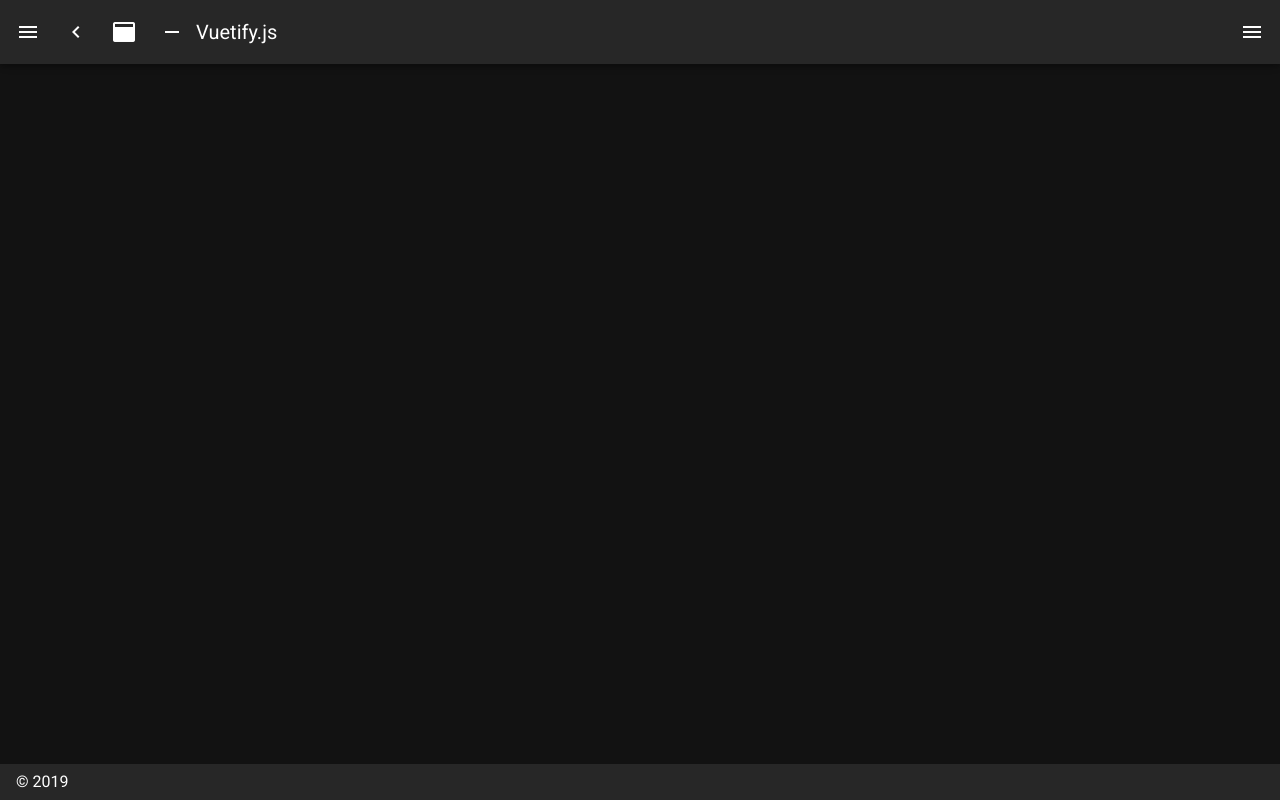
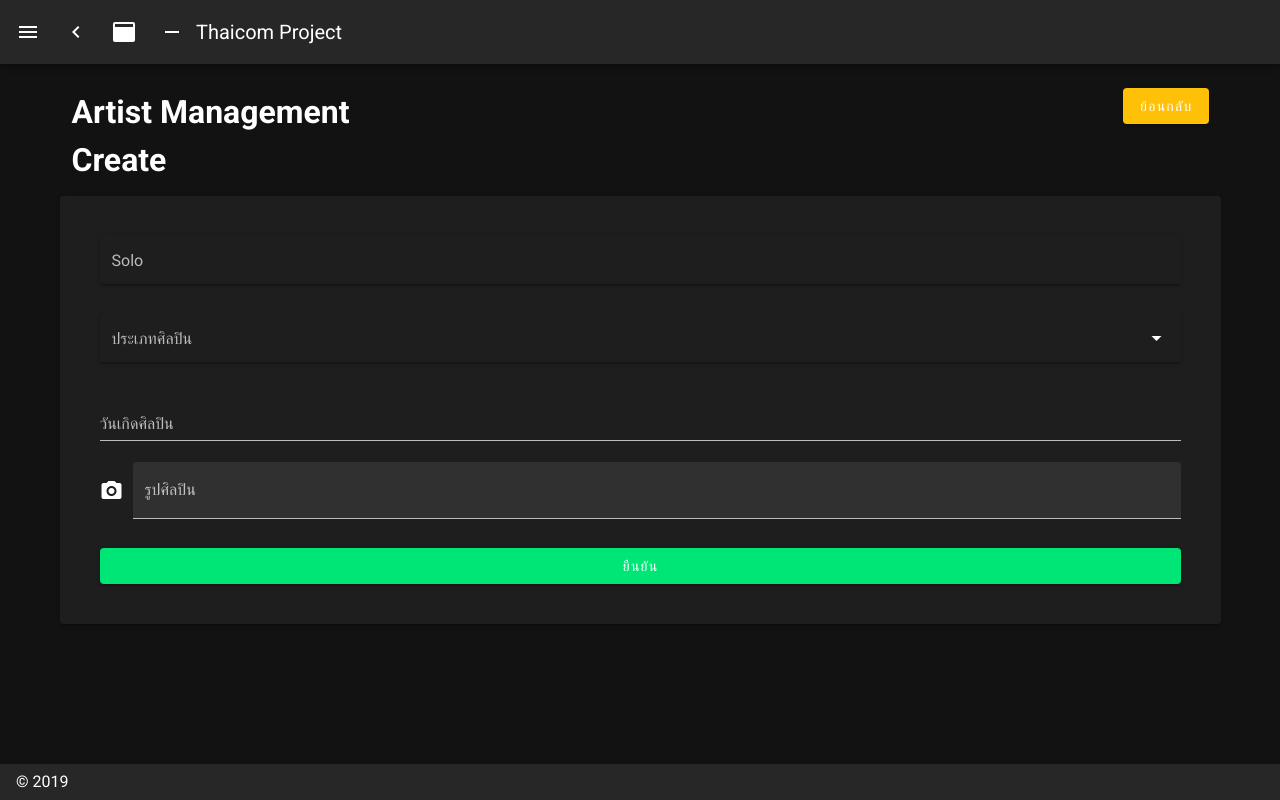
Before and after one commit to KkyJim12/freelance-artist-management, a Nuxt app: page /artist/create in a window 1280 px wide. Before the commit this address had no page. Built offline with nearby package versions, Linux system fonts and the light colour scheme.

Commit message:
Theme Setting !!
Theme Setting !!

```diff
--- a/layouts/default.vue
+++ b/layouts/default.vue
@@ -24,65 +24,25 @@
         </v-list-item>
       </v-list>
     </v-navigation-drawer>
-    <v-app-bar
-      :clipped-left="clipped"
-      fixed
-      app
-    >
+    <v-app-bar :clipped-left="clipped" fixed app>
       <v-app-bar-nav-icon @click.stop="drawer = !drawer" />
-      <v-btn
-        icon
-        @click.stop="miniVariant = !miniVariant"
-      >
-        <v-icon>mdi-{{ `chevron-${miniVariant ? 'right' : 'left'}` }}</v-icon>
+      <v-btn icon @click.stop="miniVariant = !miniVariant">
+        <v-icon>mdi-{{ `chevron-${miniVariant ? "right" : "left"}` }}</v-icon>
       </v-btn>
-      <v-btn
-        icon
-        @click.stop="clipped = !clipped"
-      >
+      <v-btn icon @click.stop="clipped = !clipped">
         <v-icon>mdi-application</v-icon>
       </v-btn>
-      <v-btn
-        icon
-        @click.stop="fixed = !fixed"
-      >
+      <v-btn icon @click.stop="fixed = !fixed">
         <v-icon>mdi-minus</v-icon>
       </v-btn>
       <v-toolbar-title v-text="title" />
-      <v-spacer />
-      <v-btn
-        icon
-        @click.stop="rightDrawer = !rightDrawer"
-      >
-        <v-icon>mdi-menu</v-icon>
-      </v-btn>
     </v-app-bar>
     <v-content>
       <v-container>
         <nuxt />
       </v-container>
     </v-content>
-    <v-navigation-drawer
-      v-model="rightDrawer"
-      :right="right"
-      temporary
-      fixed
-    >
-      <v-list>
-        <v-list-item @click.native="right = !right">
-          <v-list-item-action>
-            <v-icon light>
-              mdi-repeat
-            </v-icon>
-          </v-list-item-action>
-          <v-list-item-title>Switch drawer (click me)</v-list-item-title>
-        </v-list-item>
-      </v-list>
-    </v-navigation-drawer>
-    <v-footer
-      :fixed="fixed"
-      app
-    >
+    <v-footer :fixed="fixed" app>
       <span>&copy; 2019</span>
     </v-footer>
   </v-app>
@@ -90,28 +50,33 @@
 
 <script>
 export default {
-  data () {
+  data() {
     return {
       clipped: false,
       drawer: false,
       fixed: false,
       items: [
         {
-          icon: 'mdi-apps',
-          title: 'Welcome',
-          to: '/'
+          icon: "mdi-account",
+          title: "Artist Management",
+          to: "/artist"
         },
         {
-          icon: 'mdi-chart-bubble',
-          title: 'Inspire',
-          to: '/inspire'
+          icon: "mdi-checkbox-marked",
+          title: "Mission Management",
+          to: "/mission"
+        },
+        {
+          icon: "mdi-video",
+          title: "Video Management",
+          to: "/video"
         }
       ],
       miniVariant: false,
       right: true,
       rightDrawer: false,
-      title: 'Vuetify.js'
-    }
+      title: "Thaicom Project"
+    };
   }
-}
+};
 </script>
--- /dev/null
+++ b/pages/artist/create.vue
@@ -0,0 +1,67 @@
+<template>
+  <v-layout>
+    <v-flex xs12 sm12 md12>
+      <v-container>
+        <v-row>
+          <v-col>
+            <h1>Artist Management Create</h1>
+          </v-col>
+          <v-spacer></v-spacer>
+          <v-col class="text-right">
+            <nuxt-link to="/artist"
+              ><v-btn color="warning">ย้อนกลับ</v-btn></nuxt-link
+            >
+          </v-col>
+        </v-row>
+      </v-container>
+      <v-card class="pa-10">
+        <v-form ref="form" v-model="valid" :lazy-validation="lazy">
+          <v-text-field
+            label="Solo"
+            placeholder="ชื่อศิลปิน"
+            solo
+          ></v-text-field>
+          <v-select :items="items" label="ประเภทศิลปิน" solo></v-select>
+          <v-menu
+            ref="menu"
+            v-model="menu"
+            :close-on-content-click="false"
+            :return-value.sync="date"
+            transition="scale-transition"
+            offset-y
+            min-width="290px"
+          >
+            <template v-slot:activator="{ on }">
+              <v-text-field
+                v-model="date"
+                label="วันเกิดศิลปิน"
+                v-on="on"
+              ></v-text-field>
+            </template>
+            <v-date-picker v-model="date" no-title scrollable>
+              <v-spacer></v-spacer>
+              <v-btn text color="primary" @click="menu = false">Cancel</v-btn>
+              <v-btn text color="primary" @click="$refs.menu.save(date)"
+                >OK</v-btn
+              >
+            </v-date-picker>
+          </v-menu>
+          <v-file-input
+            label="รูปศิลปิน"
+            filled
+            prepend-icon="mdi-camera"
+          ></v-file-input>
+          <v-btn color="success" block>ยืนยัน</v-btn>
+        </v-form>
+      </v-card>
+    </v-flex>
+  </v-layout>
+</template>
+
+<script>
+export default {
+  data: () => ({
+    items: ["Foo", "Bar", "Fizz", "Buzz"]
+  })
+};
+</script>
--- /dev/null
+++ b/pages/artist/index.vue
@@ -0,0 +1,66 @@
+<template>
+  <v-layout>
+    <v-flex xs12 sm12 md12>
+      <v-container>
+        <v-row>
+          <v-col>
+            <h1>Artist Management</h1>
+          </v-col>
+          <v-spacer></v-spacer>
+          <v-col class="text-right">
+            <nuxt-link to="/artist/create"
+              ><v-btn color="success">สร้าง</v-btn></nuxt-link
+            >
+          </v-col>
+        </v-row>
+      </v-container>
+      <v-simple-table>
+        <template v-slot:default>
+          <thead>
+            <tr>
+              <th class="text-left">รูปภาพ</th>
+              <th class="text-left">ชื่อศิลปิน</th>
+              <th class="text-left">วันเกิด</th>
+              <th class="text-left">ประเภทศิลปิน</th>
+              <th class="text-left">แก้ไข</th>
+              <th class="text-left">ลบ</th>
+            </tr>
+          </thead>
+          <tbody>
+            <tr v-for="item in desserts" :key="item.name">
+              <td>{{ item.name }}</td>
+              <td>{{ item.calories }}</td>
+              <td></td>
+              <td></td>
+              <td><v-btn color="warning">แก้ไข</v-btn></td>
+              <td><v-btn color="error">ลบ</v-btn></td>
+            </tr>
+          </tbody>
+        </template>
+      </v-simple-table>
+    </v-flex>
+  </v-layout>
+</template>
+
+<script>
+export default {
+  data() {
+    return {
+      desserts: [
+        {
+          name: "The Toy",
+          calories: "The Toy"
+        },
+        {
+          name: "Black Pink",
+          calories: "Black Pink"
+        },
+        {
+          name: "BTS",
+          calories: "BTS"
+        }
+      ]
+    };
+  }
+};
+</script>
--- a/pages/index.vue
+++ b/pages/index.vue
@@ -1,92 +1,18 @@
 <template>
-  <v-layout
-    column
-    justify-center
-    align-center
-  >
-    <v-flex
-      xs12
-      sm8
-      md6
-    >
-      <div class="text-center">
-        <logo />
-        <vuetify-logo />
-      </div>
-      <v-card>
-        <v-card-title class="headline">
-          Welcome to the Vuetify + Nuxt.js template
-        </v-card-title>
-        <v-card-text>
-          <p>Vuetify is a progressive Material Design component framework for Vue.js. It was designed to empower developers to create amazing applications.</p>
-          <p>
-            For more information on Vuetify, check out the <a
-              href="https://vuetifyjs.com"
-              target="_blank"
-            >
-              documentation
-            </a>.
-          </p>
-          <p>
-            If you have questions, please join the official <a
-              href="https://chat.vuetifyjs.com/"
-              target="_blank"
-              title="chat"
-            >
-              discord
-            </a>.
-          </p>
-          <p>
-            Find a bug? Report it on the github <a
-              href="https://github.com/vuetifyjs/vuetify/issues"
-              target="_blank"
-              title="contribute"
-            >
-              issue board
-            </a>.
-          </p>
-          <p>Thank you for developing with Vuetify and I look forward to bringing more exciting features in the future.</p>
-          <div class="text-xs-right">
-            <em><small>&mdash; John Leider</small></em>
-          </div>
-          <hr class="my-3">
-          <a
-            href="https://nuxtjs.org/"
-            target="_blank"
-          >
-            Nuxt Documentation
-          </a>
-          <br>
-          <a
-            href="https://github.com/nuxt/nuxt.js"
-            target="_blank"
-          >
-            Nuxt GitHub
-          </a>
-        </v-card-text>
-        <v-card-actions>
-          <v-spacer />
-          <v-btn
-            color="primary"
-            nuxt
-            to="/inspire"
-          >
-            Continue
-          </v-btn>
-        </v-card-actions>
-      </v-card>
+  <v-layout column justify-center align-center>
+    <v-flex xs12 sm8 md6>
     </v-flex>
   </v-layout>
 </template>
 
 <script>
-import Logo from '~/components/Logo.vue'
-import VuetifyLogo from '~/components/VuetifyLogo.vue'
+import Logo from "~/components/Logo.vue";
+import VuetifyLogo from "~/components/VuetifyLogo.vue";
 
 export default {
   components: {
     Logo,
     VuetifyLogo
   }
-}
+};
 </script>
```
